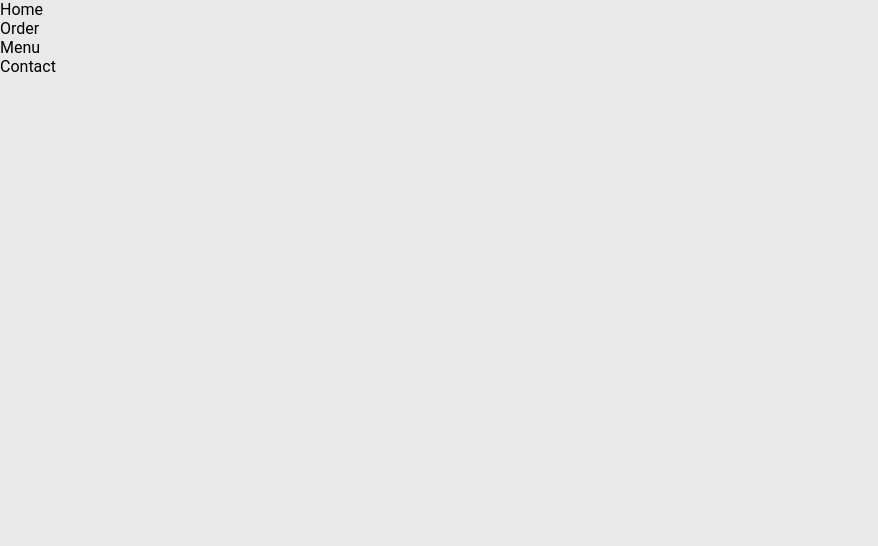
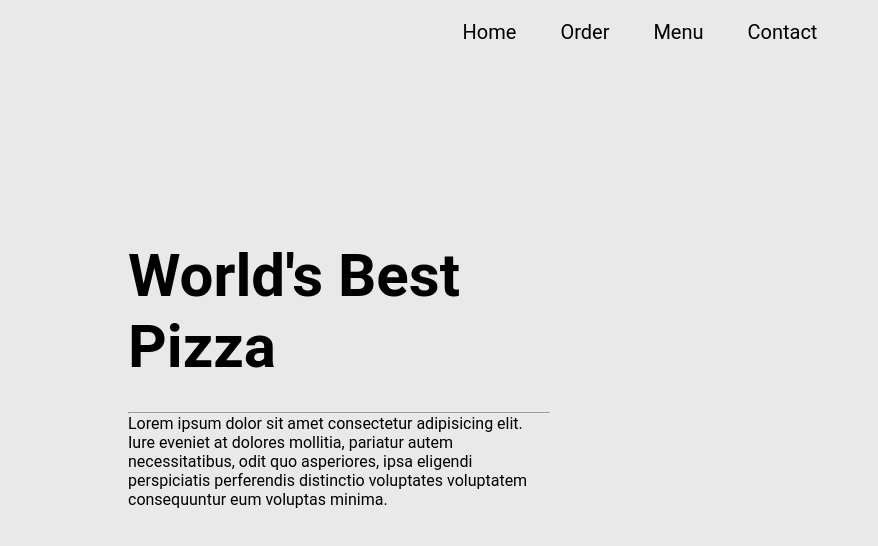
Before and after one commit to Jubyrul/Pizzasite, a plain HTML site: page index.html in a window 1280 px wide. Shown: the whole page, without its empty margins (0-878 px from the left). Drawn offline with Linux system fonts and the light colour scheme.

Commit message:
modify css and html file

```diff
--- a/index.html
+++ b/index.html
@@ -15,5 +15,10 @@
             <li>Contact</li>
         </ul>
     </nav>
+    <div class="content">
+        <h1> World's Best Pizza</h1>
+        <hr>
+        <p>Lorem ipsum dolor sit amet consectetur adipisicing elit. Iure eveniet at dolores mollitia, pariatur autem necessitatibus, odit quo asperiores, ipsa eligendi perspiciatis perferendis distinctio voluptates voluptatem consequuntur eum voluptas minima.</p>
+    </div>
 </body>
 </html>
--- a/style.css
+++ b/style.css
@@ -9,4 +9,32 @@ body{
     height: 100vh;
     overflow: hidden;
     background: #e9e9e9;
+    cursor: url(cursor.png), auto;
 }
+nav{
+    display: flex;
+    justify-content: center;
+}
+ul{
+    display: inline;
+    list-style: none;
+}
+ul li{
+    display: inline-block;
+    padding: 20px;
+    cursor: pointer;
+    font-size: 20px;
+}
+.content{
+    position: absolute;
+    width: 33%;
+    left: 10%;
+    top: 30vh;
+}
+.content h1{
+    font-size: 60px;
+
+}
+hr{
+  margin-top: 30px;
+}
```
Also changed, not shown: cursor.png (added), pizza.gif (added).
